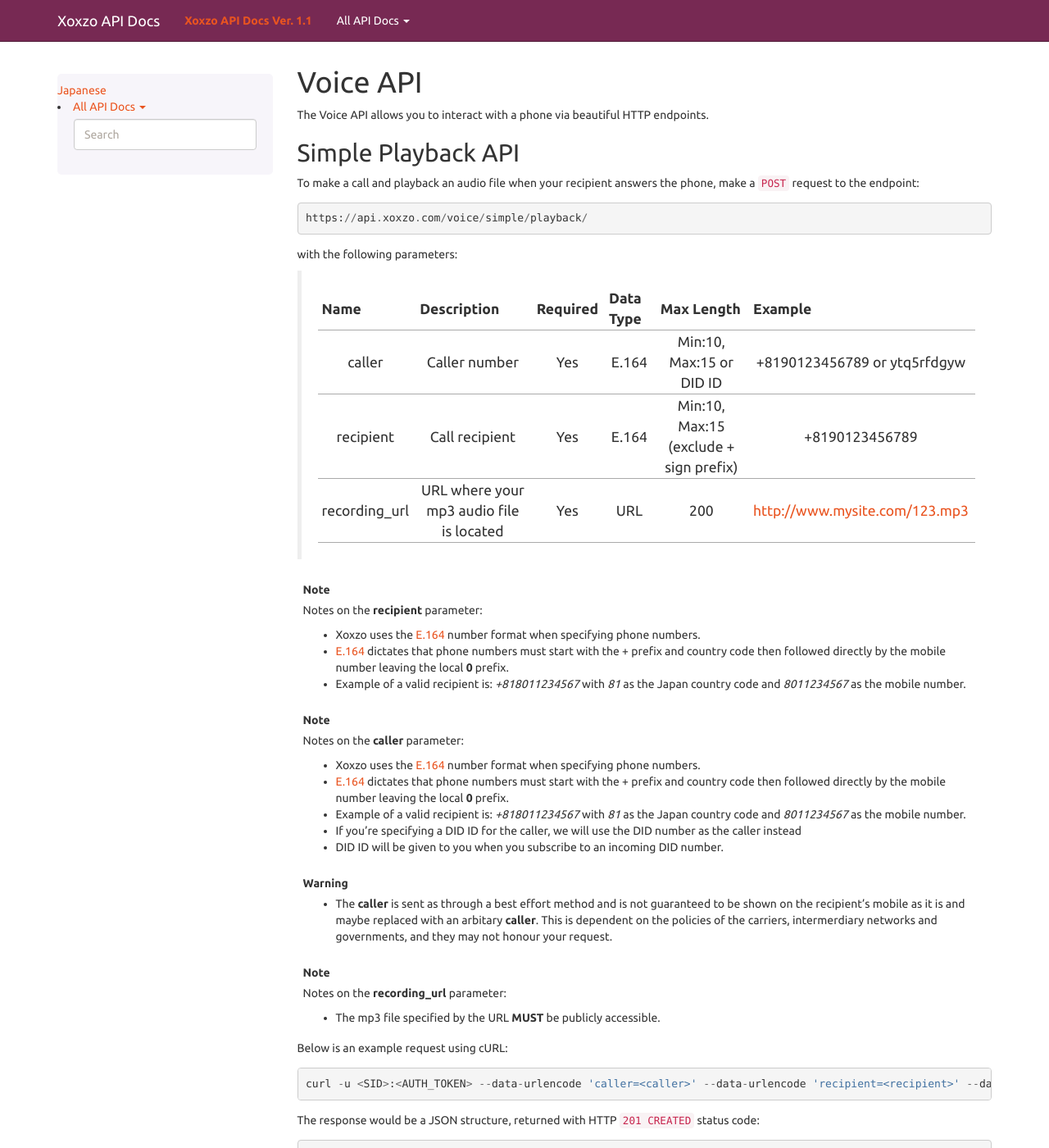
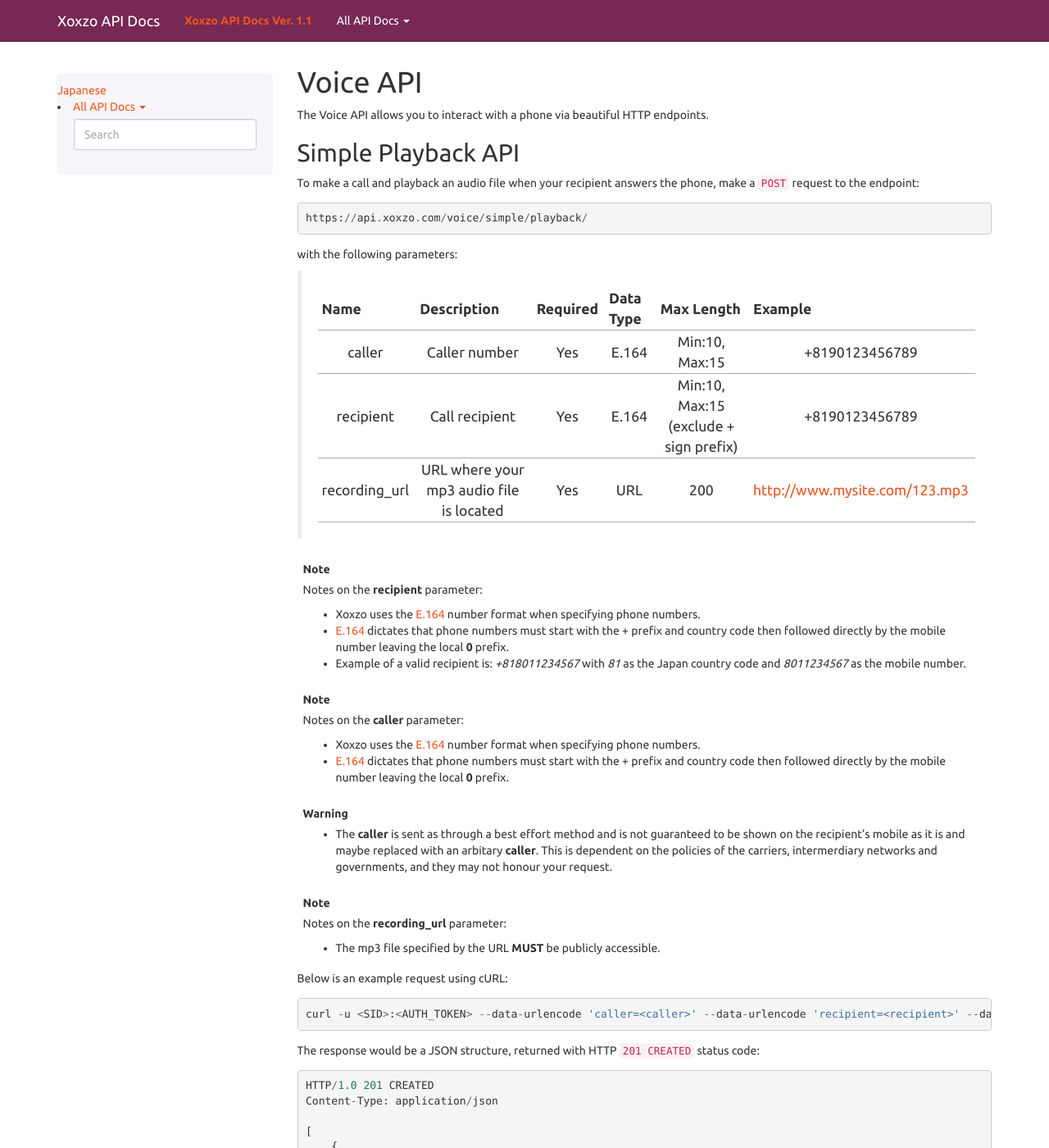
Before and after one commit to xoxzo/docs.xoxzo.com, a Sphinx documentation site: the page built from source/voice.rst, in a window 1280 px wide and 1400 px high. Shown: the whole window at 82% size. Built offline with Sphinx 7.4.7, drawn with Linux system fonts in a browser that asks for light colours.

Commit message:
Remove references to DID

```diff
--- a/source/voice.rst
+++ b/source/voice.rst
@@ -18,7 +18,6 @@
     Name           Description               Required  Data Type  Max Length               Example
     =============  ========================  ========  =========  =======================  =============================
     caller         Caller number             Yes       E.164      Min:10, Max:15           +8190123456789
-                                                                  or DID ID                or ytq5rfdgyw
     recipient      Call recipient            Yes       E.164      Min:10, Max:15           +8190123456789
                                                                   (exclude + sign prefix)
     recording_url  URL where your mp3 audio  Yes       URL        200                      http://www.mysite.com/123.mp3
@@ -42,10 +41,6 @@
       when specifying phone numbers.
    *  `E.164 <http://en.wikipedia.org/wiki/E.164>`_ dictates that phone numbers must start with the + prefix and country
       code then followed directly by the mobile number leaving the local **0** prefix.
-   *  Example of a valid recipient is: *+818011234567* with *81* as the Japan country code and *8011234567*
-      as the mobile number.
-   *  If you're specifying a DID ID for the caller, we will use the DID number as the caller instead
-   *  DID ID will be given to you when you subscribe to an incoming DID number.
 
 .. warning::
    *  The **caller** is sent as through a best effort method and is not guaranteed to be shown on
```
Also changed, not shown: 2 other files.
